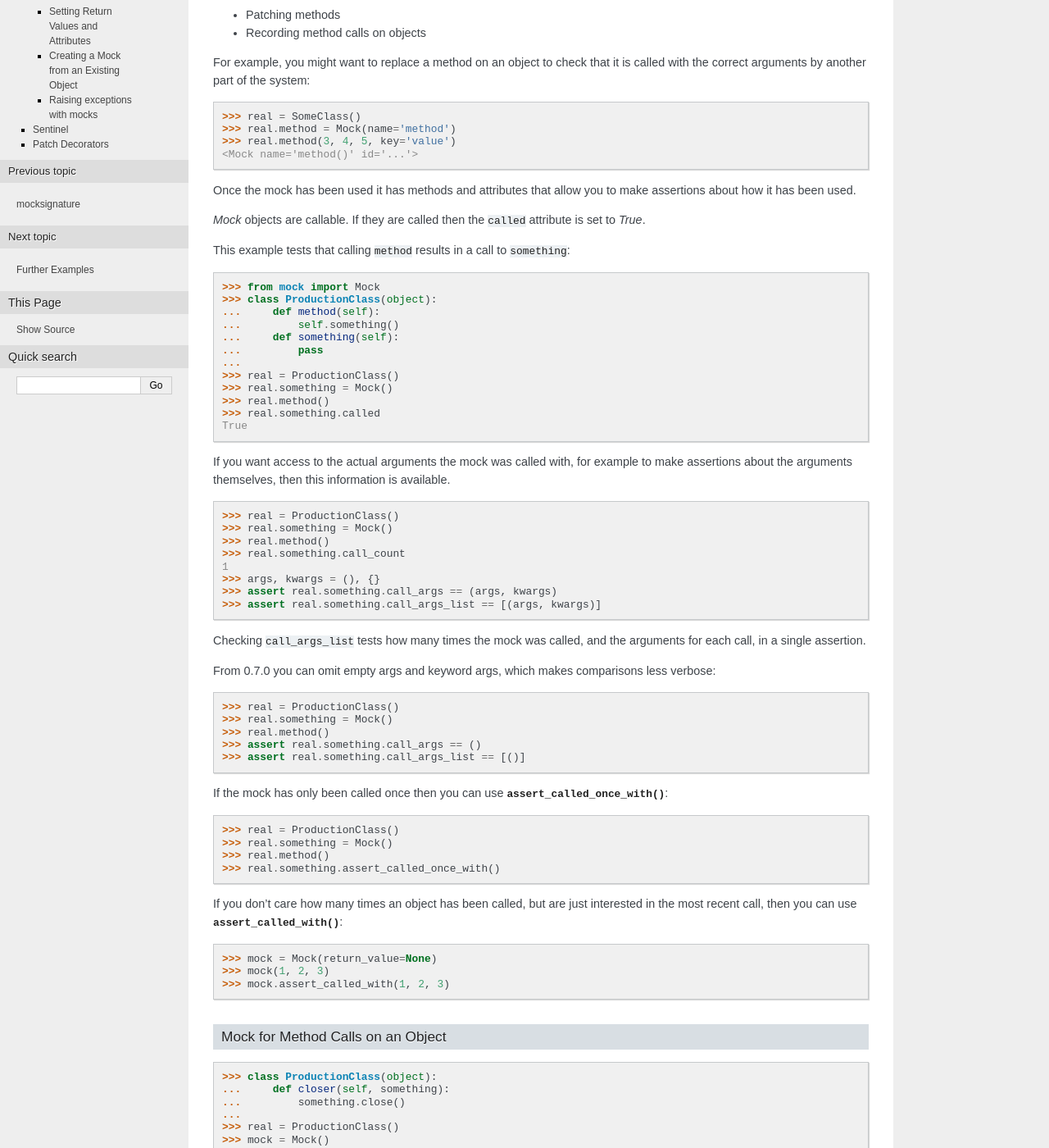
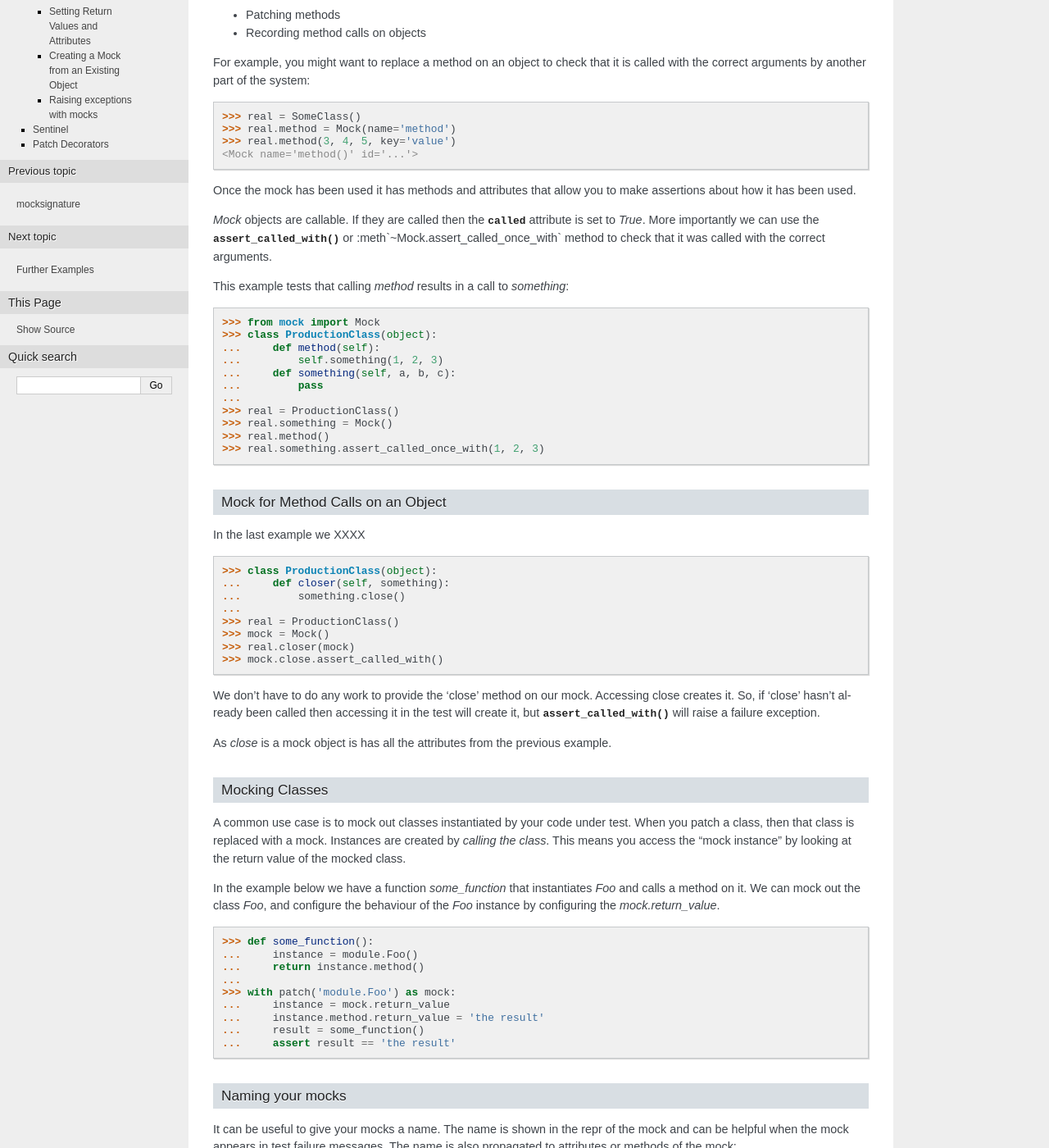
Before and after one commit to testing-cabal/mock, a Sphinx documentation site: the page built from docs/getting-started.txt, in a window 1280 px wide and 1400 px high, scrolled down 301 px. Shown: the whole window at 82% size. Built offline with Sphinx 7.4.7, drawn with Linux system fonts in a browser that asks for light colours.

Commit message:
Getting started updates

```diff
--- a/docs/getting-started.txt
+++ b/docs/getting-started.txt
@@ -46,78 +46,33 @@ it is called with the correct arguments by another part of the system:
 Once the mock has been used it has methods and attributes that allow you to
 make assertions about how it has been used.
 
-`Mock` objects are callable. If they are called then the ``called`` attribute is
-set to `True`.
+`Mock` objects are callable. If they are called then the :attr:`~Mock.called`
+attribute is set to `True`. More importantly we can use the
+:meth:`~Mock.assert_called_with` or :meth`~Mock.assert_called_once_with`
+method to check that it was called with the correct arguments.
 
-This example tests that calling ``method`` results in a call to ``something``:
+This example tests that calling `method` results in a call to `something`:
 
 .. doctest::
 
     >>> from mock import Mock
     >>> class ProductionClass(object):
     ...     def method(self):
-    ...         self.something()
-    ...     def something(self):
+    ...         self.something(1, 2, 3)
+    ...     def something(self, a, b, c):
     ...         pass
     ...
     >>> real = ProductionClass()
     >>> real.something = Mock()
     >>> real.method()
-    >>> real.something.called
-    True
+    >>> real.something.assert_called_once_with(1, 2, 3)
 
-If you want access to the actual arguments the mock was called with, for example
-to make assertions about the arguments themselves, then this information is
-available.
-
-.. doctest::
-
-    >>> real = ProductionClass()
-    >>> real.something = Mock()
-    >>> real.method()
-    >>> real.something.call_count
-    1
-    >>> args, kwargs = (), {}
-    >>> assert real.something.call_args == (args, kwargs)
-    >>> assert real.something.call_args_list == [(args, kwargs)]
-
-Checking ``call_args_list`` tests how many times the mock was called, and the
-arguments for each call, in a single assertion.
-
-From 0.7.0 you can omit empty args and keyword args, which makes comparisons
-less verbose:
-
-.. doctest::
-
-    >>> real = ProductionClass()
-    >>> real.something = Mock()
-    >>> real.method()
-    >>> assert real.something.call_args == ()
-    >>> assert real.something.call_args_list == [()]
-
-If the mock has only been called once then you can use
-:meth:`~Mock.assert_called_once_with`:
-
-.. doctest::
-
-    >>> real = ProductionClass()
-    >>> real.something = Mock()
-    >>> real.method()
-    >>> real.something.assert_called_once_with()
-
-If you don't care how many times an object has been called, but are just
-interested in the most recent call, then you can use
-:meth:`~Mock.assert_called_with`:
-
-.. doctest::
-
-    >>> mock = Mock(return_value=None)
-    >>> mock(1, 2, 3)
-    >>> mock.assert_called_with(1, 2, 3)
 
 
 Mock for Method Calls on an Object
 ----------------------------------
+
+In the last example we XXXX
 
 .. doctest::
 
@@ -136,7 +91,7 @@ Accessing close creates it. So, if 'close' hasn't already been called then
 accessing it in the test will create it, but :meth:`~Mock.assert_called_with`
 will raise a failure exception.
 
-As ``close`` is a mock object is has all the attributes from the previous
+As `close` is a mock object is has all the attributes from the previous
 example.
 
 
@@ -199,8 +154,8 @@ restricting the methods available on your mock.
       ...
     AttributeError: Mock object has no attribute 'foo'
 
-If ``closer`` calls any methods on ``mock`` *other* than close, then an
-``AttributeError`` will be raised.
+If `closer` calls any methods on `mock` *other* than close, then an
+`AttributeError` will be raised.
 
 When you use `spec` it is still possible to set arbitrary attributes on the mock
 object. For a stronger form that only allows you to *set* attributes that are in
@@ -235,11 +190,11 @@ Tracking all Method Calls
 -------------------------
 
 An alternative way to verify that only the expected methods have been accessed
-is to use the ``method_calls`` attribute of the mock. This records all calls
+is to use the `method_calls` attribute of the mock. This records all calls
 to child attributes of the mock - and also to their children.
 
 This is useful if you have a mock where you expect an attribute method to be
-called. You could access the attribute directly, but ``method_calls`` provides
+called. You could access the attribute directly, but `method_calls` provides
 a convenient way of looking at all method calls:
 
 .. doctest::
@@ -252,7 +207,7 @@ a convenient way of looking at all method calls:
     >>> mock.method_calls
     [call.method(), call.Property.method(10, x=53)]
 
-If you make an assertion about ``method_calls`` and any unexpected methods
+If you make an assertion about `method_calls` and any unexpected methods
 have been called, then the assertion will fail.
 
 Again, from 0.7.0, empty arguments and keyword arguments can be omitted for
@@ -327,13 +282,13 @@ Creating a Mock from an Existing Object
 
 One problem with over use of mocking is that it couples your tests to the
 implementation of your mocks rather than your real code. Suppose you have a
-class that implements ``some_method``. In a test for another class, you
-provide a mock of this object that *also* provides ``some_method``. If later
-you refactor the first class, so that it no longer has ``some_method`` - then
+class that implements `some_method`. In a test for another class, you
+provide a mock of this object that *also* provides `some_method`. If later
+you refactor the first class, so that it no longer has `some_method` - then
 your tests will continue to pass even though your code is now broken!
 
-``Mock`` allows you to provide an object as a specification for the mock,
-using the ``spec`` keyword argument. Accessing methods / attributes on the
+`Mock` allows you to provide an object as a specification for the mock,
+using the `spec` keyword argument. Accessing methods / attributes on the
 mock that don't exist on your specification object will immediately raise an
 attribute error. If you change the implementation of your specification, then
 tests that use that class will start failing immediately without you having to
@@ -453,7 +408,7 @@ instead of `patch.object`:
     >>> mock.assert_called_with('filename', 'r')
     >>> assert handle == sentinel.file_handle, "incorrect file handle returned"
 
-The module name can be 'dotted', in the form ``package.module`` if needed:
+The module name can be 'dotted', in the form `package.module` if needed:
 
 .. doctest::
 
@@ -481,7 +436,7 @@ A nice pattern is to actually decorate test methods themselves:
     >>> assert SomeClass.attribute == original
 
 If you want to patch with a Mock, you can use `patch` with only one argument
-(or ``patch.object`` with two arguments). The mock will be created for you and
+(or `patch.object` with two arguments). The mock will be created for you and
 passed into the test function / method:
 
 .. doctest::
```
